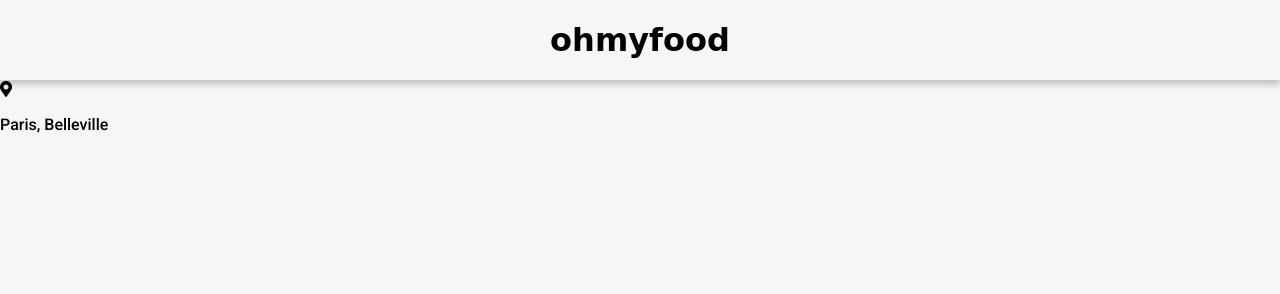
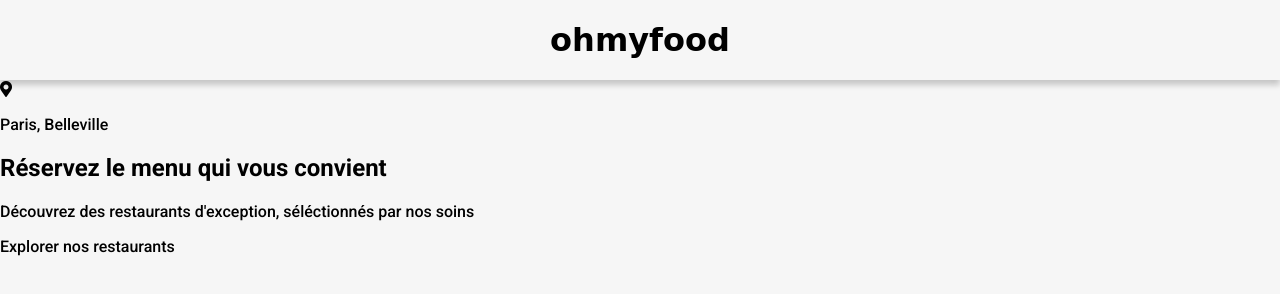
Before and after one commit to baptistegfy/BaptisteGeffroy_3_230421, a website: page index.html in a window 1280 px wide. Drawn offline with Linux system fonts and the light colour scheme; a web font is replaced by a local one.

Commit message:
add hero section

```diff
--- a/index.html
+++ b/index.html
@@ -29,12 +29,24 @@
         <h1>ohmyfood</h1>
       </a>
     </header>
+
     <main class="main">
       <!-- Location -->
       <div class="location">
         <i class="fas fa-map-marker-alt location__icon"></i>
         <p class="location__city">Paris, Belleville</p>
       </div>
+
+      <!-- Hero section -->
+      <div class="hero">
+        <h2 class="hero__title">Réservez le menu qui vous convient</h2>
+        <p class="hero__text">
+          Découvrez des restaurants d'exception, séléctionnés par nos soins
+        </p>
+        <div class="hero__button">
+          <p>Explorer nos restaurants</p>
+        </div>
+      </div>
       <!-- fin main -->
     </main>
     <!--  -->
```
